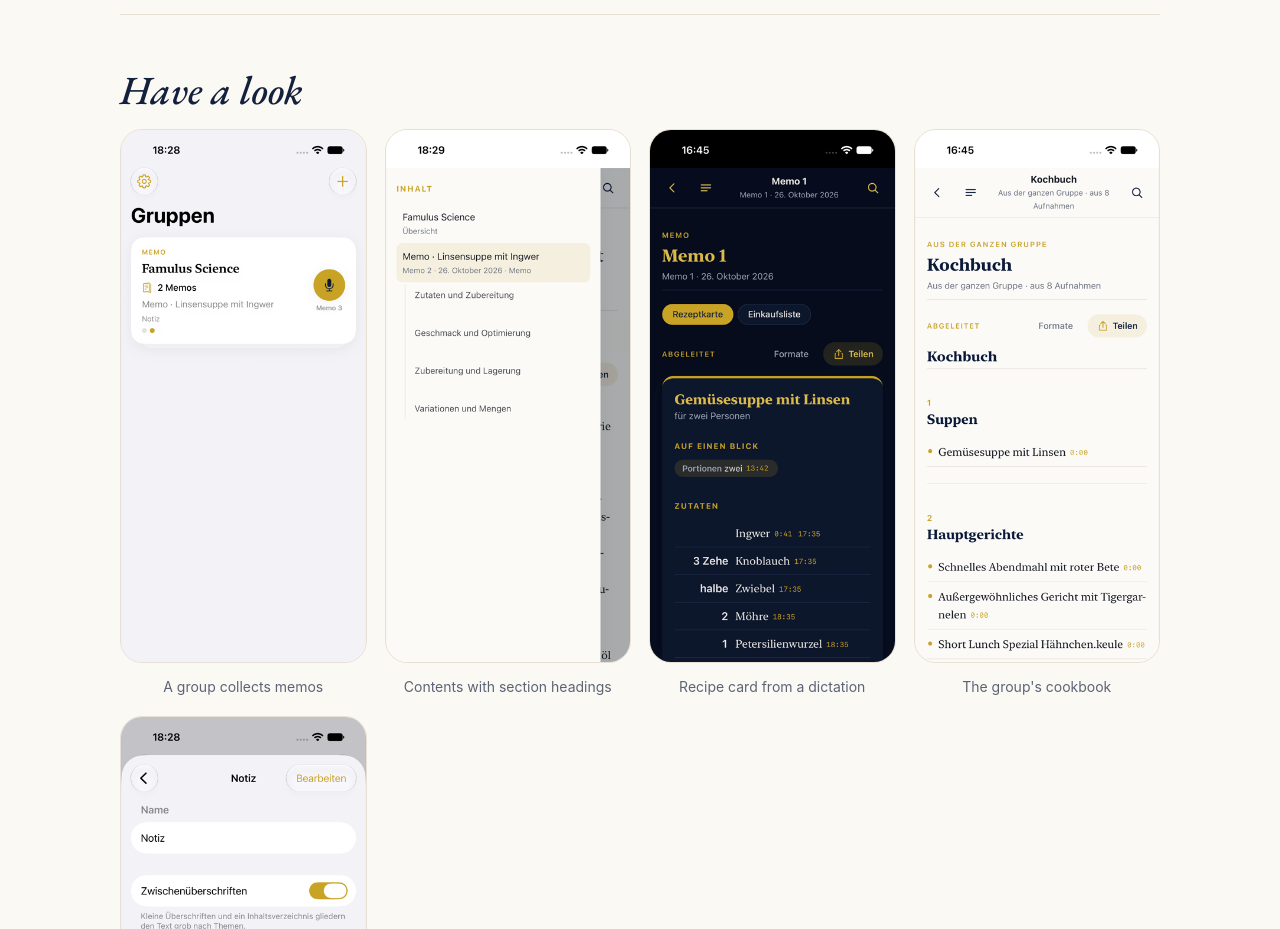
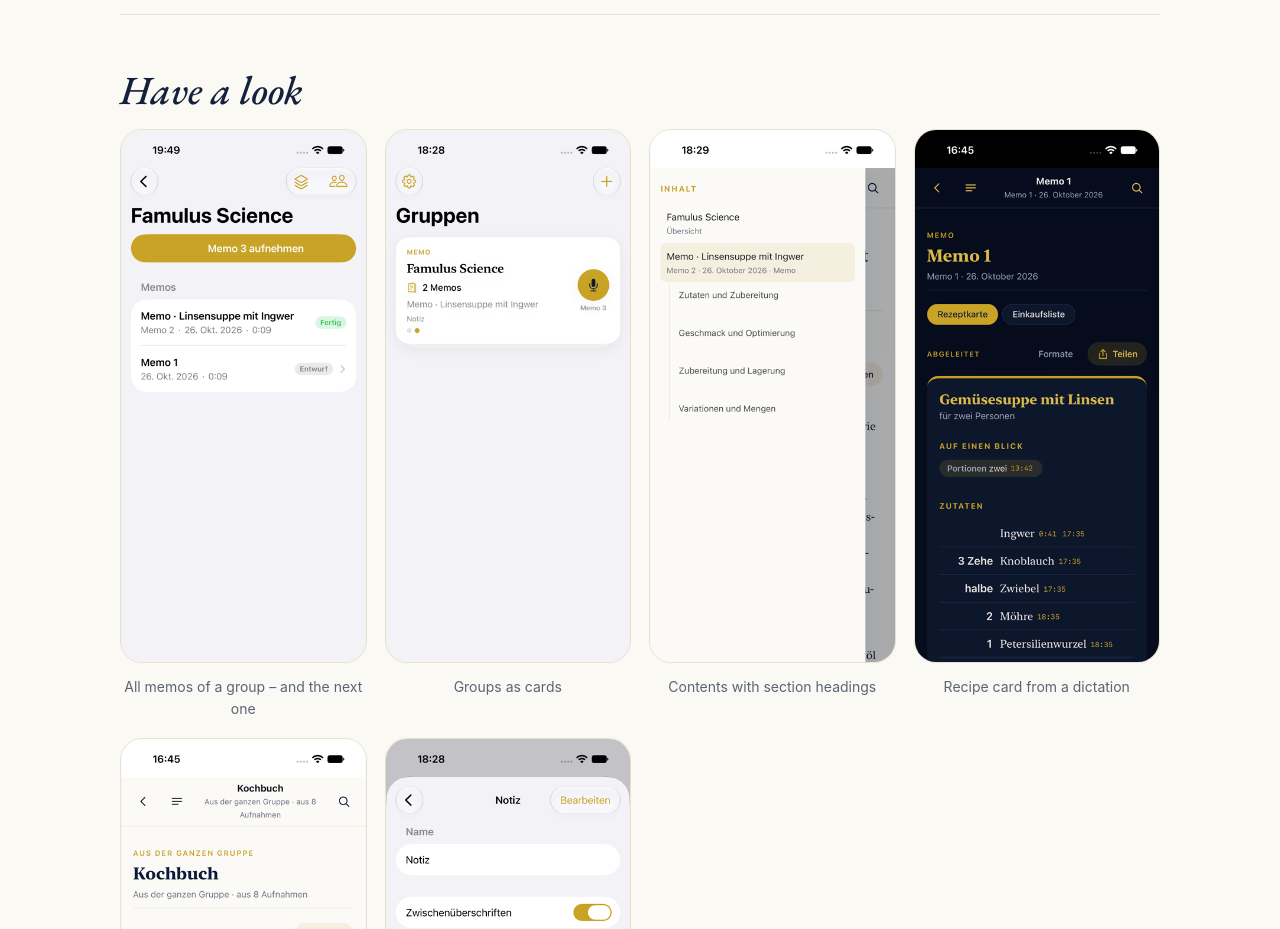
Before and after one commit to grasshoff/famulus-academic, a plain HTML site: page index.html in a window 1280 px wide. Shown: the part 2160-3089 px from the top of the page. Drawn offline with nearby package versions, Linux system fonts and the light colour scheme.

Commit message:
Group view with all recordings

```diff
--- a/index.html
+++ b/index.html
@@ -71,7 +71,7 @@ footer{padding:36px 0 48px;color:var(--muted);font-size:14px;border-top:1px soli
 <div class="step"><h3><span data-l="de">Lesen & Teilen</span><span data-l="en">Read & share</span></h3><p><span data-l="de">Lesen wie ein Buch, mit Inhaltsverzeichnis. Teilen als PDF, Text oder Markdown – per Mail, Nachricht oder AirDrop.</span><span data-l="en">Read it like a book, with contents. Share as PDF, text or Markdown – by mail, message or AirDrop.</span></p></div>
 </div></section>
 
-<section><h2><span data-l="de">Ansehen</span><span data-l="en">Have a look</span></h2><div class="shots"><figure><img src="assets/cover.png" alt="" loading="lazy"><figcaption><span data-l="de">Eine Gruppe sammelt Memos</span><span data-l="en">A group collects memos</span></figcaption></figure><figure><img src="assets/inhalt.png" alt="" loading="lazy"><figcaption><span data-l="de">Inhalt mit Zwischenüberschriften</span><span data-l="en">Contents with section headings</span></figcaption></figure><figure><img src="assets/rezeptkarte.png" alt="" loading="lazy"><figcaption><span data-l="de">Rezeptkarte aus einem Diktat</span><span data-l="en">Recipe card from a dictation</span></figcaption></figure><figure><img src="assets/kochbuch.png" alt="" loading="lazy"><figcaption><span data-l="de">Das Kochbuch der Gruppe</span><span data-l="en">The group's cookbook</span></figcaption></figure><figure><img src="assets/ergebnisse.png" alt="" loading="lazy"><figcaption><span data-l="de">Gliederung per Schalter</span><span data-l="en">Structure by one switch</span></figcaption></figure></div></section>
+<section><h2><span data-l="de">Ansehen</span><span data-l="en">Have a look</span></h2><div class="shots"><figure><img src="assets/gruppe.png" alt="" loading="lazy"><figcaption><span data-l="de">Alle Memos einer Gruppe – und das nächste</span><span data-l="en">All memos of a group – and the next one</span></figcaption></figure><figure><img src="assets/cover.png" alt="" loading="lazy"><figcaption><span data-l="de">Gruppen als Karten</span><span data-l="en">Groups as cards</span></figcaption></figure><figure><img src="assets/inhalt.png" alt="" loading="lazy"><figcaption><span data-l="de">Inhalt mit Zwischenüberschriften</span><span data-l="en">Contents with section headings</span></figcaption></figure><figure><img src="assets/rezeptkarte.png" alt="" loading="lazy"><figcaption><span data-l="de">Rezeptkarte aus einem Diktat</span><span data-l="en">Recipe card from a dictation</span></figcaption></figure><figure><img src="assets/kochbuch.png" alt="" loading="lazy"><figcaption><span data-l="de">Das Kochbuch der Gruppe</span><span data-l="en">The group's cookbook</span></figcaption></figure><figure><img src="assets/ergebnisse.png" alt="" loading="lazy"><figcaption><span data-l="de">Gliederung per Schalter</span><span data-l="en">Structure by one switch</span></figcaption></figure></div></section>
 
 <section><h2><span data-l="de">Was mit Ihren Aufnahmen geschieht</span><span data-l="en">What happens to your recordings</span></h2><div class="trust">
 <div><b><span data-l="de">Wortnah, nicht erfunden.</span><span data-l="en">Close to the words, nothing invented.</span></b> <span data-l="de">Die Abschrift wird geglättet, nicht gekürzt. Abgeleitete Ergebnisse sind als solche markiert; Zahlen und Namen, die nicht an der genannten Stelle stehen, heißen „nicht belegt“.</span><span data-l="en">The transcript is smoothed, not shortened. Derived results are marked as such; numbers and names not found at the cited place are flagged “not supported”.</span></div>
```
Also changed, not shown: assets/gruppe.png (added).
